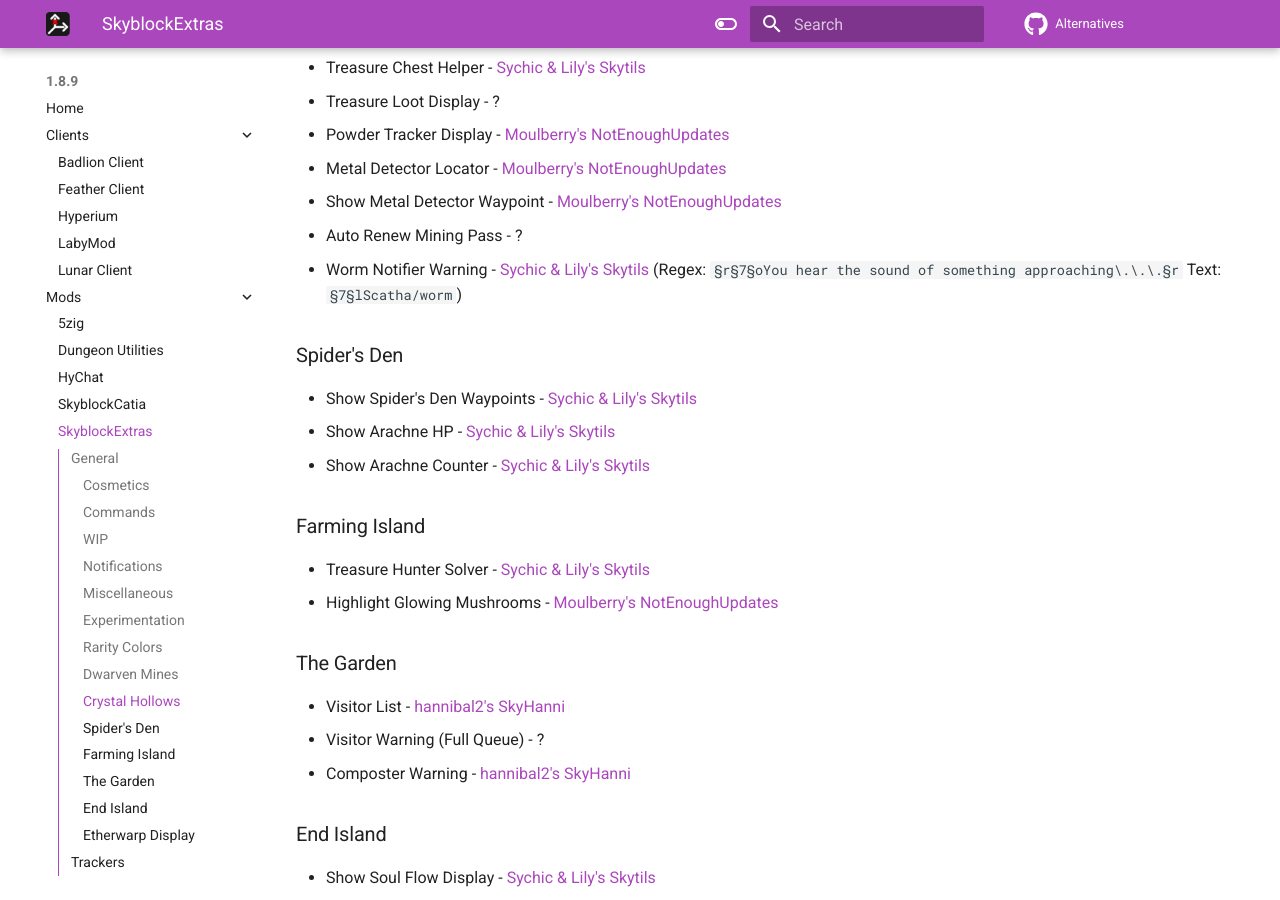
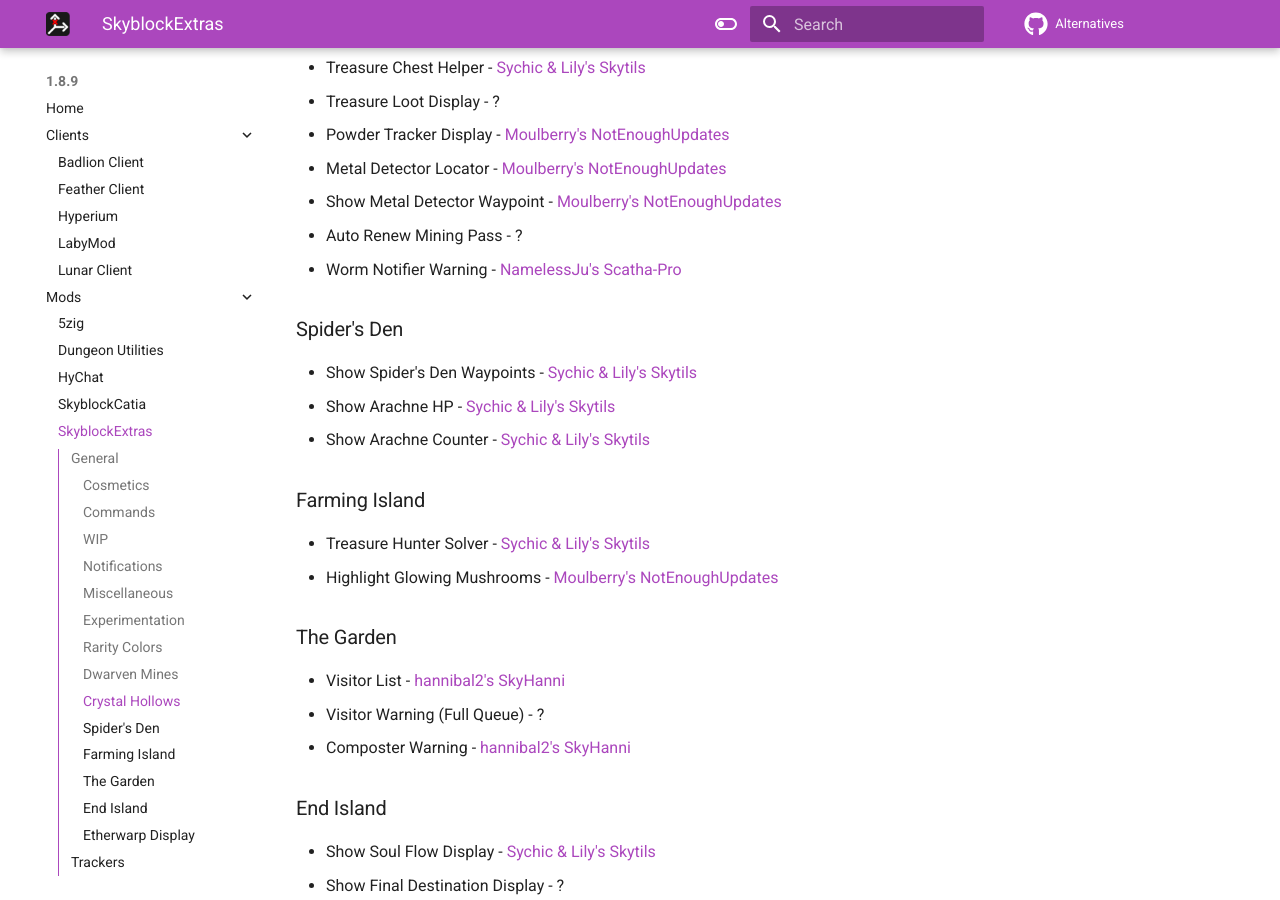
Before and after one commit to MicrocontrollersDev/Alternatives, an MkDocs documentation site: the page built from docs/1.8.9/skyblockextras.md, in a window 1280 px wide and 900 px high, scrolled down 4037 px. Built offline with MkDocs 1.6.1 and Material for MkDocs 9.7.7, drawn with Linux system fonts in a browser that asks for light colours; comment, search, counter and statistics services are not loaded.

Commit message:
more scatha pro

```diff
--- a/docs/1.8.9/skyblockextras.md
+++ b/docs/1.8.9/skyblockextras.md
@@ -141,7 +141,7 @@
 * Metal Detector Locator - [Moulberry's NotEnoughUpdates](https://modrinth.com/mod/notenoughupdates)
 * Show Metal Detector Waypoint - [Moulberry's NotEnoughUpdates](https://modrinth.com/mod/notenoughupdates)
 * Auto Renew Mining Pass - ?
-* Worm Notifier Warning - [Sychic & Lily's Skytils](https://github.com/Skytils/SkytilsMod/releases/latest) (Regex: `§r§7§oYou hear the sound of something approaching\.\.\.§r` Text: `§7§lScatha/worm`)
+* Worm Notifier Warning - [NamelessJu's Scatha-Pro](https://modrinth.com/mod/scatha-pro)
 
 ### Spider's Den
 
```
Also changed, not shown: docs/1.8.9/modlist.md (+1 -0 lines).
